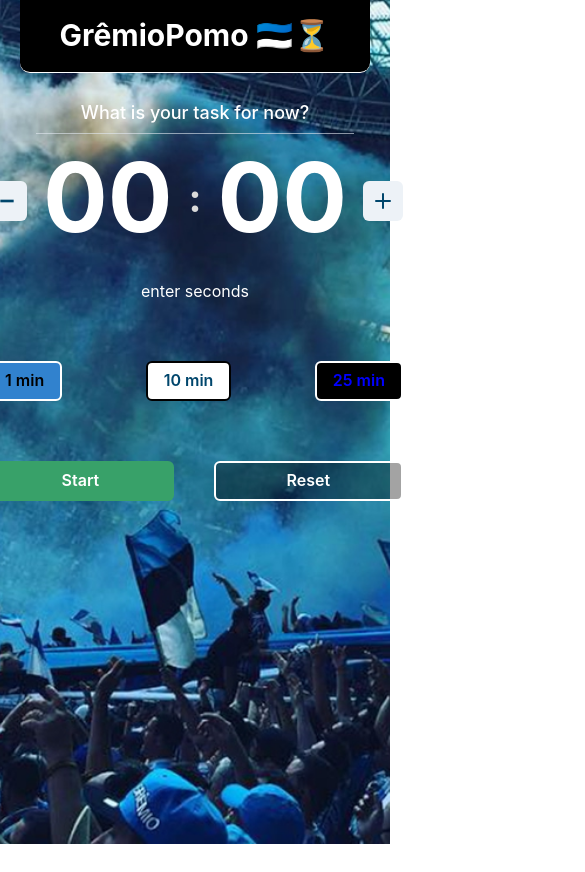
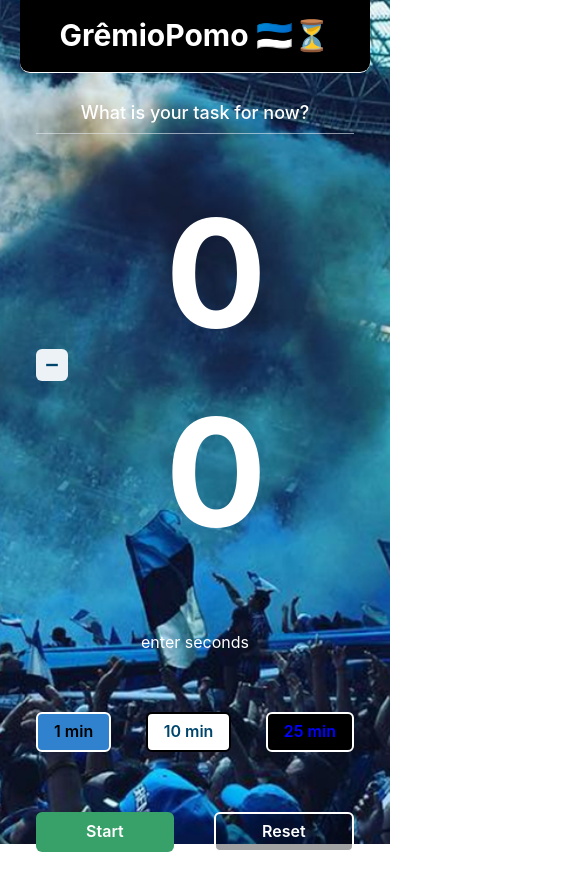
Before and after one commit to Mathluiz23/gremio-pomodoro, a React (Create React App) app: page / in a window 390 px wide. Shown: the top 872 px of the page, 585 px wide, since content can reach past the window. Before the commit the page ends 844 px from the top, so only its background shows below. Built offline with nearby package versions, Linux system fonts and the light colour scheme.

Commit message:
:lipstick: adjusting responsiveness

```diff
--- a/src/components/TimerPomodoro.jsx
+++ b/src/components/TimerPomodoro.jsx
@@ -97,42 +97,45 @@
   }
 
   return (
-    <Heading>
+    <Heading
+      width={['100%']}
+    >
       <Stack
         alignItems="center"
         direction={['row']}
         justifyContent="space-between"
-        spacing={[4, 5]}
         style={styles.timer}
-        width="100%"
-        maxWidth="600px"
+
+
       >
-        <Box flex="1">
+        <Box>
           <IconButton
             aria-label="Minus-Icon"
             color="#00466c"
             icon={<MinusIcon />}
-            size="md"
+            size="sm"
+            margin={['0 0 20px 0']}
             onClick={() => {
               decFun();
             }}
           />
         </Box>
-        <Box flex="2" fontSize={['6rem', '8.5rem']} color="white">
+        <Box color="white" fontSize={150} minWidth={'200px'} margin={[10]}>
           {time < 10 ? '0' + time : time}
         </Box>
-        <Box flex="1">
+        <Box color="white" fontSize={100} margin={[10]}>
           :
         </Box>
-        <Box flex="2" fontSize={['6rem', '8.5rem']} color="white">
+        <Box color="white" fontSize={150} minWidth={'200px'} margin={[10]}>
           {seconds < 10 ? '0' + seconds : seconds}
         </Box>
-        <Box flex="1">
+        <Box >
           <IconButton
             aria-label="Add-Icon"
             color="#00466c"
             icon={<AddIcon />}
-            size="md"
+            size="sm"
+            margin={['0 0 20px 0']}
             onClick={() => {
               setTime(prevCount => prevCount + 5);
             }}
```
